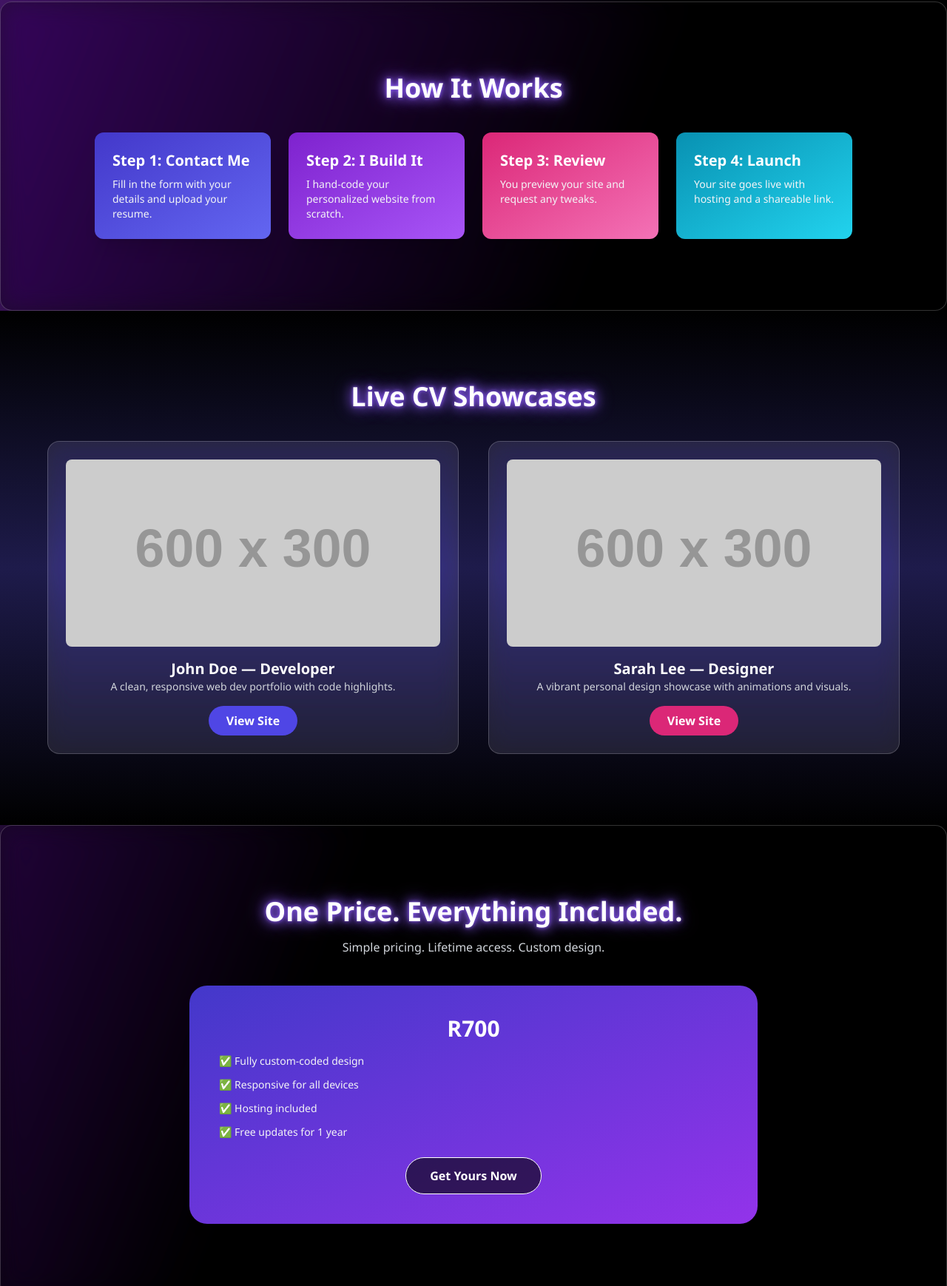
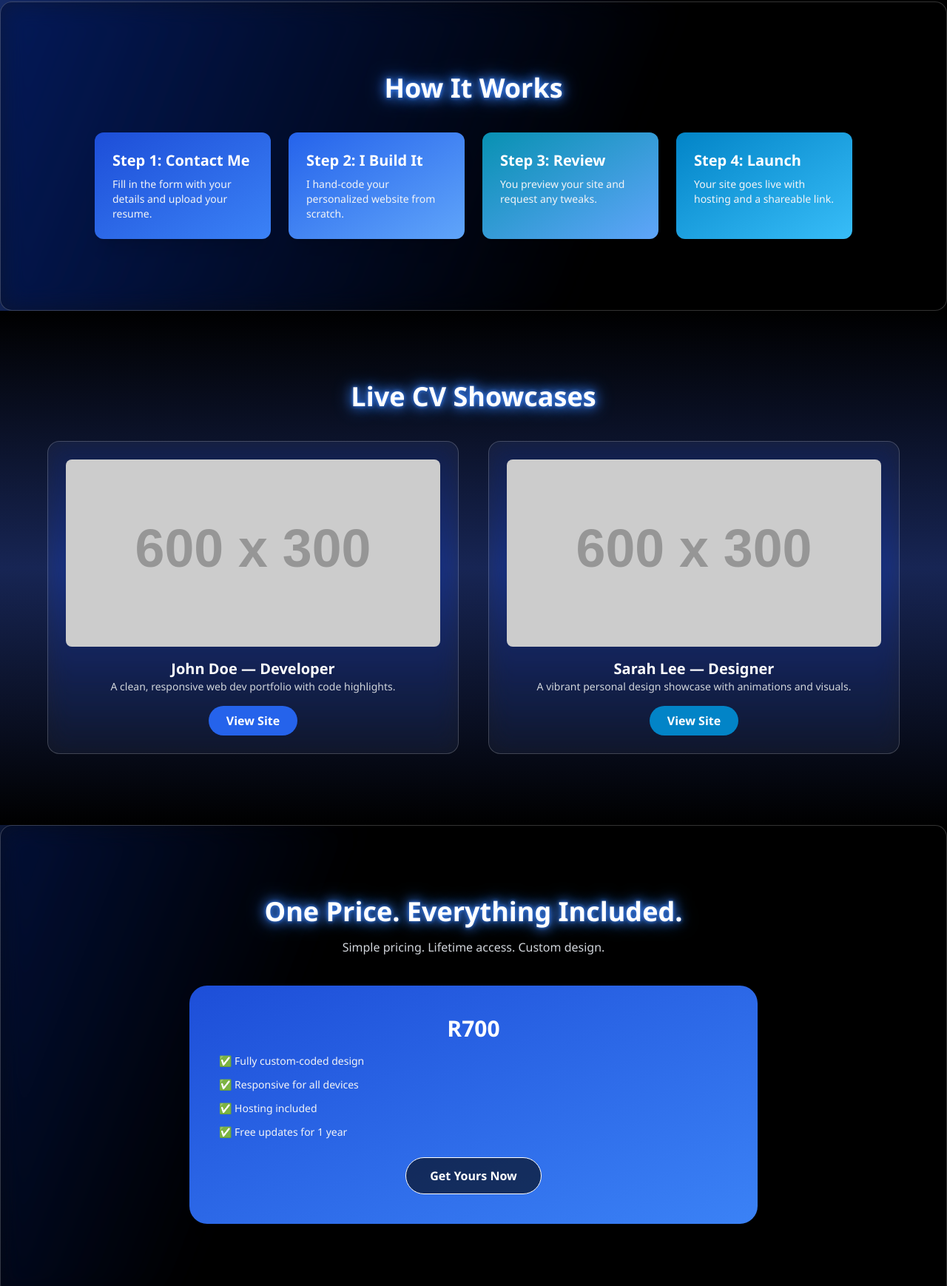
Before and after one commit to thenetworK1NG/AndrePortfolio, a plain HTML site: page index.html in a window 1280 px wide. Shown: the part 880-2618 px from the top of the page at 74% size. Drawn offline with nearby package versions, Linux system fonts and the light colour scheme; placeholder pictures from the web are drawn by us.

Commit message:
Update index.html

```diff
--- a/index.html
+++ b/index.html
@@ -5,6 +5,7 @@
   <meta name="viewport" content="width=device-width, initial-scale=1.0"/>
   <title>YourCVOnline</title>
   <script src="https://cdn.tailwindcss.com"></script>
+  <link href="https://unpkg.com/aos@2.3.4/dist/aos.css" rel="stylesheet">
   <style>
     body {
       font-family: 'Segoe UI', Tahoma, Geneva, Verdana, sans-serif;
@@ -13,17 +14,17 @@
     .glass {
       backdrop-filter: blur(16px) saturate(180%);
       -webkit-backdrop-filter: blur(16px) saturate(180%);
-      background-color: rgba(255, 255, 255, 0.1);
+      background-color: rgba(255, 255, 255, 0.05);
       border-radius: 1rem;
       border: 1px solid rgba(255, 255, 255, 0.2);
     }
 
     .neon-text {
-      text-shadow: 0 0 5px #8b5cf6, 0 0 15px #8b5cf6, 0 0 25px #8b5cf6;
+      text-shadow: 0 0 5px #3b82f6, 0 0 15px #3b82f6, 0 0 25px #3b82f6;
     }
 
     .hover-glow:hover {
-      box-shadow: 0 0 20px rgba(99, 102, 241, 0.8);
+      box-shadow: 0 0 20px rgba(59, 130, 246, 0.8);
       transform: scale(1.05);
     }
 
@@ -32,30 +33,30 @@
     }
   </style>
 </head>
-<body class="bg-gradient-to-br from-purple-900 via-black to-black text-white antialiased">
+<body class="bg-gradient-to-br from-blue-900 via-black to-black text-white antialiased">
 
   <!-- Header -->
   <header class="bg-black/60 sticky top-0 z-50 glass shadow-lg">
     <div class="max-w-7xl mx-auto px-4 py-5 flex justify-between items-center">
       <div class="flex items-center space-x-2">
-        <svg class="w-10 h-10 text-indigo-400" fill="none" stroke="currentColor" viewBox="0 0 24 24">
+        <svg class="w-10 h-10 text-blue-400" fill="none" stroke="currentColor" viewBox="0 0 24 24">
           <path d="M9 12h6m-6 4h6m-6-8h6M3 12a9 9 0 1118 0 9 9 0 01-18 0z" stroke-linecap="round" stroke-linejoin="round" stroke-width="2" />
         </svg>
         <span class="text-2xl font-extrabold neon-text">YourCVOnline</span>
       </div>
       <nav class="hidden md:flex space-x-6 text-sm font-semibold uppercase tracking-wide">
-        <a href="#about" class="hover:text-indigo-400 transition">About</a>
-        <a href="#how-it-works" class="hover:text-indigo-400 transition">How</a>
-        <a href="#examples" class="hover:text-indigo-400 transition">Examples</a>
-        <a href="#pricing" class="hover:text-indigo-400 transition">Pricing</a>
-        <a href="#contact" class="hover:text-indigo-400 transition">Contact</a>
+        <a href="#about" class="hover:text-blue-400 transition">About</a>
+        <a href="#how-it-works" class="hover:text-blue-400 transition">How</a>
+        <a href="#examples" class="hover:text-blue-400 transition">Examples</a>
+        <a href="#pricing" class="hover:text-blue-400 transition">Pricing</a>
+        <a href="#contact" class="hover:text-blue-400 transition">Contact</a>
       </nav>
     </div>
   </header>
 
   <!-- Hero Section -->
   <section class="min-h-screen flex items-center justify-center text-center px-6">
-    <div class="max-w-4xl">
+    <div class="max-w-4xl" data-aos="fade-up">
       <h1 class="text-5xl md:text-6xl font-extrabold neon-text animate-pulse leading-tight">
         Turn Your Resume Into a Digital Masterpiece
       </h1>
@@ -63,10 +64,10 @@
         I hand-craft stunning, mobile-ready personal CV websites. No templates. No AI. Just code and creativity.
       </p>
       <div class="mt-8 flex flex-col sm:flex-row justify-center gap-4">
-        <a href="#contact" class="px-8 py-4 bg-indigo-600 hover:bg-indigo-700 rounded-full font-bold hover-glow transition-smooth">
+        <a href="#contact" class="px-8 py-4 bg-blue-600 hover:bg-blue-700 rounded-full font-bold hover-glow transition-smooth">
           Start Now
         </a>
-        <a href="#examples" class="px-8 py-4 border border-white hover:border-indigo-300 rounded-full font-bold hover-glow transition-smooth">
+        <a href="#examples" class="px-8 py-4 border border-white hover:border-blue-300 rounded-full font-bold hover-glow transition-smooth">
           See Examples
         </a>
       </div>
@@ -76,21 +77,21 @@
   <!-- How It Works Section -->
   <section id="how-it-works" class="py-24 px-6 bg-black/40 glass">
     <div class="max-w-5xl mx-auto text-center">
-      <h2 class="text-4xl font-bold neon-text mb-10">How It Works</h2>
+      <h2 class="text-4xl font-bold neon-text mb-10" data-aos="zoom-in">How It Works</h2>
       <div class="grid md:grid-cols-4 gap-6 text-left">
-        <div class="p-6 rounded-xl bg-gradient-to-br from-indigo-700 to-indigo-500 text-white shadow-xl">
+        <div class="p-6 rounded-xl bg-gradient-to-br from-blue-700 to-blue-500 text-white shadow-xl" data-aos="fade-up" data-aos-delay="100">
           <h3 class="text-xl font-semibold mb-2">Step 1: Contact Me</h3>
           <p class="text-sm text-gray-100">Fill in the form with your details and upload your resume.</p>
         </div>
-        <div class="p-6 rounded-xl bg-gradient-to-br from-purple-700 to-purple-500 text-white shadow-xl">
+        <div class="p-6 rounded-xl bg-gradient-to-br from-blue-600 to-blue-400 text-white shadow-xl" data-aos="fade-up" data-aos-delay="200">
           <h3 class="text-xl font-semibold mb-2">Step 2: I Build It</h3>
           <p class="text-sm text-gray-100">I hand-code your personalized website from scratch.</p>
         </div>
-        <div class="p-6 rounded-xl bg-gradient-to-br from-pink-600 to-pink-400 text-white shadow-xl">
+        <div class="p-6 rounded-xl bg-gradient-to-br from-cyan-600 to-blue-400 text-white shadow-xl" data-aos="fade-up" data-aos-delay="300">
           <h3 class="text-xl font-semibold mb-2">Step 3: Review</h3>
           <p class="text-sm text-gray-100">You preview your site and request any tweaks.</p>
         </div>
-        <div class="p-6 rounded-xl bg-gradient-to-br from-cyan-600 to-cyan-400 text-white shadow-xl">
+        <div class="p-6 rounded-xl bg-gradient-to-br from-sky-600 to-sky-400 text-white shadow-xl" data-aos="fade-up" data-aos-delay="400">
           <h3 class="text-xl font-semibold mb-2">Step 4: Launch</h3>
           <p class="text-sm text-gray-100">Your site goes live with hosting and a shareable link.</p>
         </div>
@@ -99,24 +100,24 @@
   </section>
 
   <!-- Examples Section -->
-  <section id="examples" class="py-24 px-6 bg-gradient-to-b from-black via-indigo-950 to-black">
+  <section id="examples" class="py-24 px-6 bg-gradient-to-b from-black via-blue-950 to-black">
     <div class="max-w-6xl mx-auto text-center">
-      <h2 class="text-4xl font-bold neon-text mb-6">Live CV Showcases</h2>
+      <h2 class="text-4xl font-bold neon-text mb-6" data-aos="zoom-in">Live CV Showcases</h2>
       <div class="grid md:grid-cols-2 gap-10 mt-10">
         <!-- CV 1 -->
-        <div class="rounded-2xl glass p-6 hover-glow transition-smooth">
-          <img src="https://placehold.co/600x300/1e1b4b/ffffff?text=John+Doe+CV" alt="John CV" class="rounded-lg mb-4">
+        <div class="rounded-2xl glass p-6 hover-glow transition-smooth" data-aos="flip-left">
+          <img src="https://placehold.co/600x300/1e3a8a/ffffff?text=John+Doe+CV" alt="John CV" class="rounded-lg mb-4">
           <h3 class="text-xl font-bold">John Doe — Developer</h3>
           <p class="text-sm text-gray-300 mb-4">A clean, responsive web dev portfolio with code highlights.</p>
-          <a href="https://thenetwork1ng.github.io/CVJohndoe/" target="_blank" class="inline-block px-6 py-2 bg-indigo-600 rounded-full font-semibold hover:bg-indigo-700 transition-smooth">View Site</a>
+          <a href="https://thenetwork1ng.github.io/CVJohndoe/" target="_blank" class="inline-block px-6 py-2 bg-blue-600 rounded-full font-semibold hover:bg-blue-700 transition-smooth">View Site</a>
         </div>
 
         <!-- CV 2 -->
-        <div class="rounded-2xl glass p-6 hover-glow transition-smooth">
-          <img src="https://placehold.co/600x300/3b0764/ffffff?text=Sarah+Lee+CV" alt="Sarah CV" class="rounded-lg mb-4">
+        <div class="rounded-2xl glass p-6 hover-glow transition-smooth" data-aos="flip-right">
+          <img src="https://placehold.co/600x300/0369a1/ffffff?text=Sarah+Lee+CV" alt="Sarah CV" class="rounded-lg mb-4">
           <h3 class="text-xl font-bold">Sarah Lee — Designer</h3>
           <p class="text-sm text-gray-300 mb-4">A vibrant personal design showcase with animations and visuals.</p>
-          <a href="https://thenetwork1ng.github.io/CVSarahLee/" target="_blank" class="inline-block px-6 py-2 bg-pink-600 rounded-full font-semibold hover:bg-pink-700 transition-smooth">View Site</a>
+          <a href="https://thenetwork1ng.github.io/CVSarahLee/" target="_blank" class="inline-block px-6 py-2 bg-sky-600 rounded-full font-semibold hover:bg-sky-700 transition-smooth">View Site</a>
         </div>
       </div>
     </div>
@@ -125,9 +126,9 @@
   <!-- Pricing -->
   <section id="pricing" class="py-24 px-6 bg-black/30 glass">
     <div class="max-w-3xl mx-auto text-center">
-      <h2 class="text-4xl font-bold neon-text">One Price. Everything Included.</h2>
+      <h2 class="text-4xl font-bold neon-text" data-aos="zoom-in">One Price. Everything Included.</h2>
       <p class="mt-4 text-gray-300">Simple pricing. Lifetime access. Custom design.</p>
-      <div class="mt-10 p-10 bg-gradient-to-br from-indigo-700 to-purple-600 rounded-3xl shadow-2xl">
+      <div class="mt-10 p-10 bg-gradient-to-br from-blue-700 to-blue-500 rounded-3xl shadow-2xl" data-aos="fade-up">
         <h3 class="text-3xl font-extrabold mb-4">R700</h3>
         <ul class="text-left text-sm space-y-3 text-gray-100">
           <li>✅ Fully custom-coded design</li>
@@ -145,9 +146,9 @@
   <!-- Contact -->
   <section id="contact" class="py-24 px-6 bg-gradient-to-br from-black via-gray-900 to-black">
     <div class="max-w-3xl mx-auto text-center">
-      <h2 class="text-4xl font-bold neon-text">Let’s Get You Online</h2>
+      <h2 class="text-4xl font-bold neon-text" data-aos="zoom-in">Let’s Get You Online</h2>
       <p class="mt-4 text-gray-300">Use the form below to send your CV and contact info.</p>
-      <div class="mt-10">
+      <div class="mt-10" data-aos="fade-up">
         <iframe
           title="Contact Form"
           aria-label="CV Form"
@@ -167,5 +168,14 @@
   <footer class="py-8 bg-black/80 text-center text-gray-400 text-sm">
     &copy; <script>document.write(new Date().getFullYear())</script> YourCVOnline. Designed & coded by hand.
   </footer>
+
+  <!-- AOS Animation Scripts -->
+  <script src="https://unpkg.com/aos@2.3.4/dist/aos.js"></script>
+  <script>
+    AOS.init({
+      once: true,
+      duration: 1000,
+    });
+  </script>
 </body>
 </html>
```
